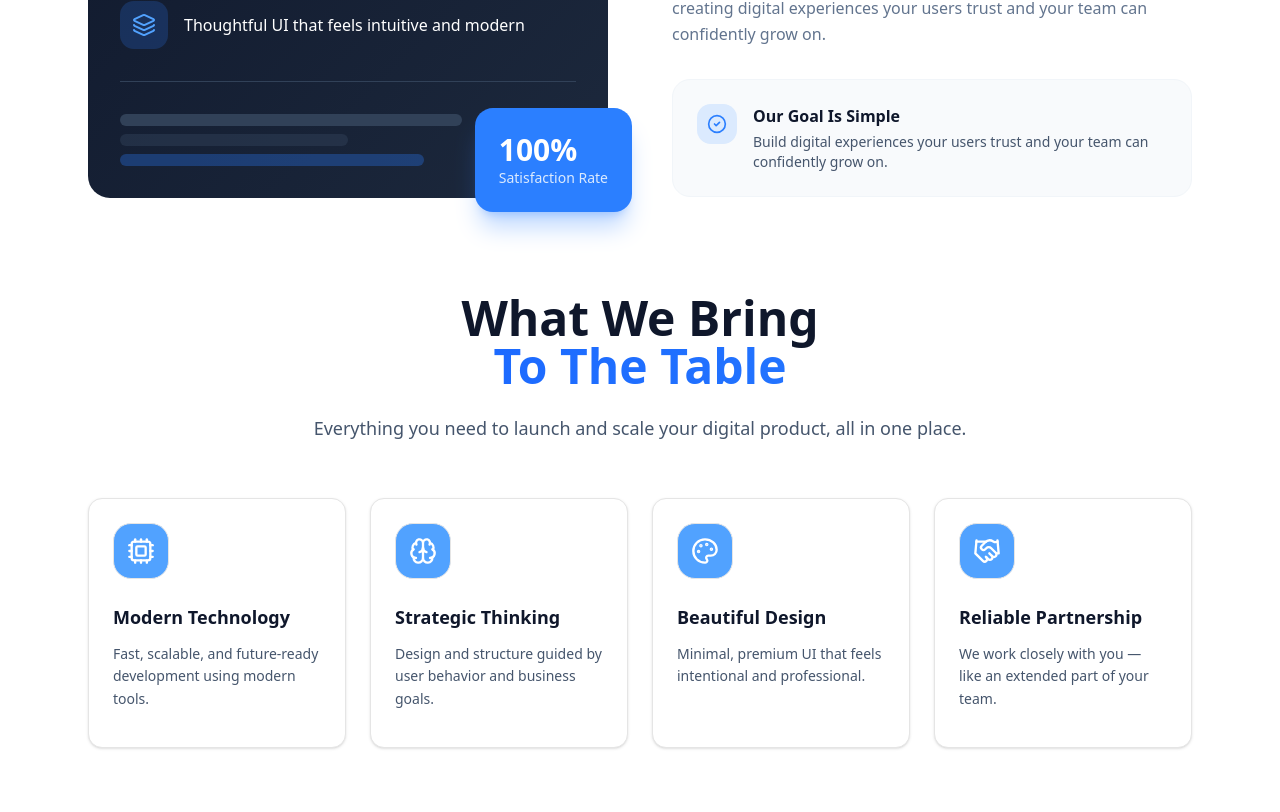
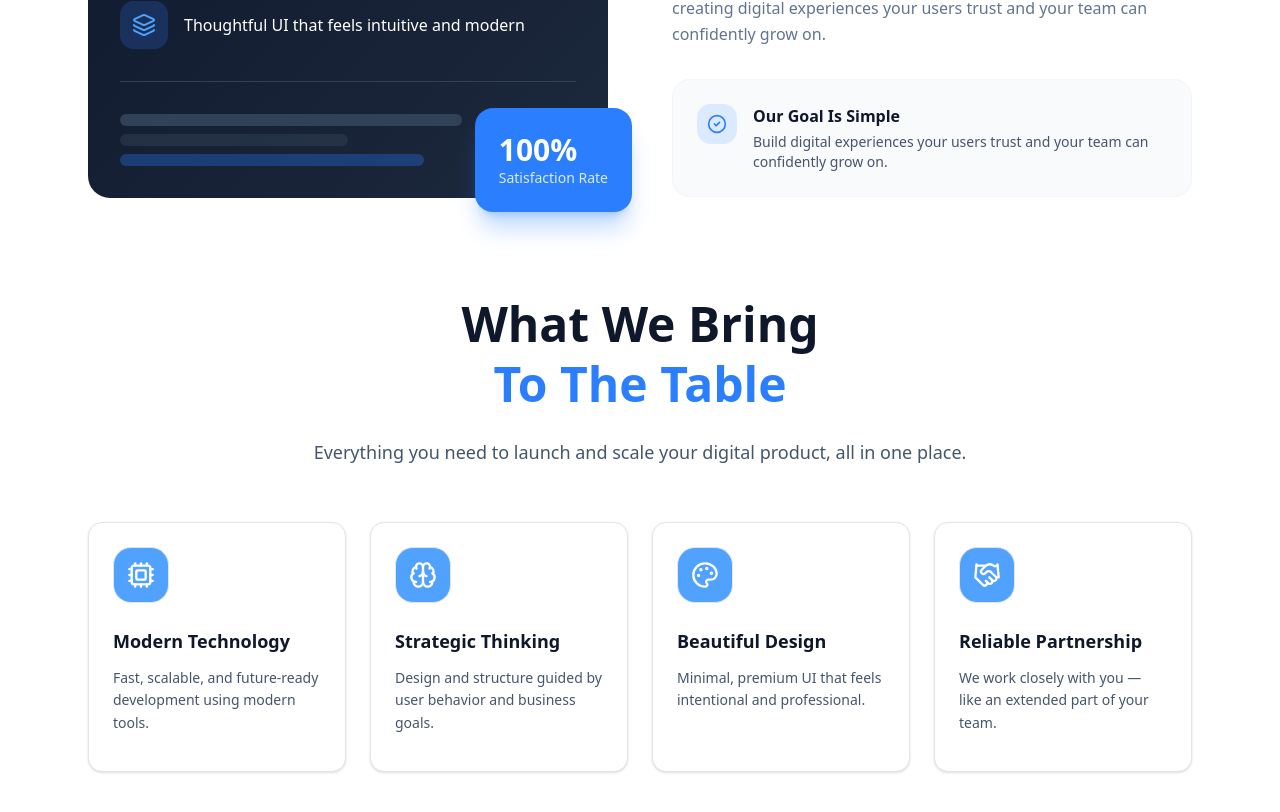
Before and after one commit to Craftbit-Solution/Craftbit, a Next.js app: page / in a window 1280 px wide. Shown: the part 1944-2756 px from the top of the page. Built offline with nearby package versions, Linux system fonts and the light colour scheme.

Commit message:
Update heading and span styles in FeaturesSection

```diff
--- a/app/About/components/FeaturesSection.tsx
+++ b/app/About/components/FeaturesSection.tsx
@@ -42,17 +42,17 @@ export default function FeaturesSection() {
                     viewport={{ once: true }}
                     className="text-center mb-10"
                 >
-                    <h2 className="text-3xl lg:text-5xl font-bold text-slate-900 mb-6">
+
+                    <h2 className="text-3xl lg:text-5xl font-bold text-slate-900 leading-tight mb-6">
                         What We Bring
-                        <span className="block bg-gradient-to-r from-blue-600 to-blue-500 bg-clip-text text-transparent">
-                            To The Table
-                        </span>
+                        <span className="block text-blue-500">To The Table</span>
                     </h2>
 
                     <p className="text-lg text-slate-600">
                         Everything you need to launch and scale your digital product, all in one place.
                     </p>
                 </motion.div>
+
 
                 {/* Features grid */}
                 <div className="grid md:grid-cols-2 lg:grid-cols-4 gap-6">
```
